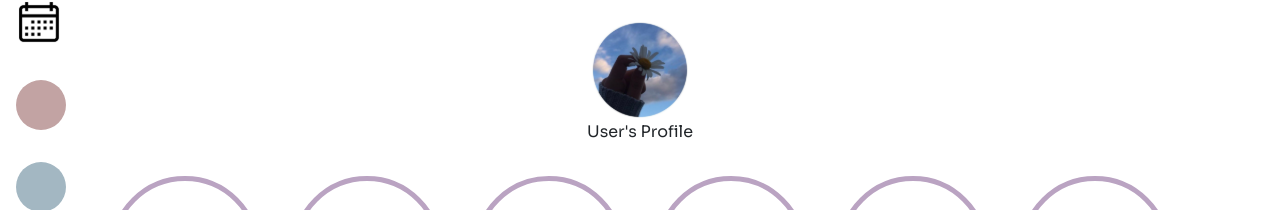
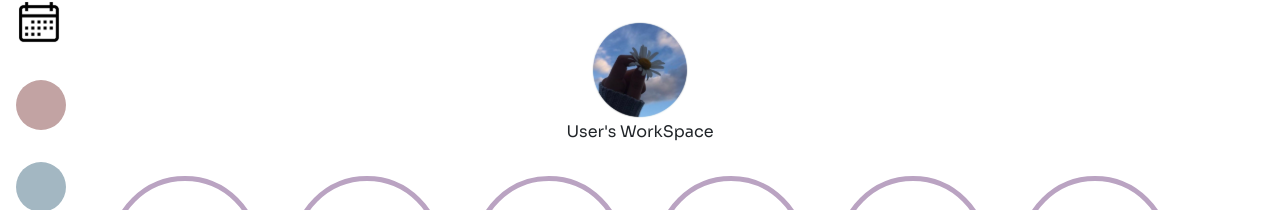
Before and after one commit to AlvarezKevin/Lifelyhood, a React (Create React App) app in the folder client/: page /work in a window 1280 px wide. Shown: the part 99-309 px from the top of the page. Built offline with nearby package versions, Linux system fonts and the light colour scheme.

Commit message:
modified user profiles

```diff
--- a/client/src/pages/personalspace.js
+++ b/client/src/pages/personalspace.js
@@ -24,7 +24,7 @@ const Personalspace = () => {
         <p className="logout"> Log out </p>
         <div className="main">
             <img className="user_info" src={profile} alt="profile_image"/>
-            <p className="user_info">User's Profile</p>
+            <p className="user_info">User's PersonalSpace</p>
             <div className="pages">
                 <button><img src={fitness} alt="Fitness" /></button>
                 <button><img src={health} alt="Health" /></button>
--- a/client/src/pages/schoolspace.js
+++ b/client/src/pages/schoolspace.js
@@ -24,7 +24,7 @@ const Schoolspace = () => {
         <p className="logout"> Log out </p>
         <div className="main">
             <img className="user_info" src={profile} alt="profile_image"/>
-            <p className="user_info">User's Profile</p>
+            <p className="user_info">User's SchoolSpace</p>
             <div className="pages">
                 <button><img src={notes} alt="Notes" /></button>
                 <button><img src={schedule} alt="Schedule" /></button>
--- a/client/src/pages/workspace.js
+++ b/client/src/pages/workspace.js
@@ -24,7 +24,7 @@ const Workspace = () => {
         <p className="logout"> Log out </p>
         <div className="main">
             <img className="user_info" src={profile} alt="profile_image"/>
-            <p className="user_info">User's Profile</p>
+            <p className="user_info">User's WorkSpace</p>
             <div className="pages">
                 <button><img src={jobapp} alt="Job Applications" /></button>
                 <button><img src={tasks} alt="Tasks" /></button>
```
